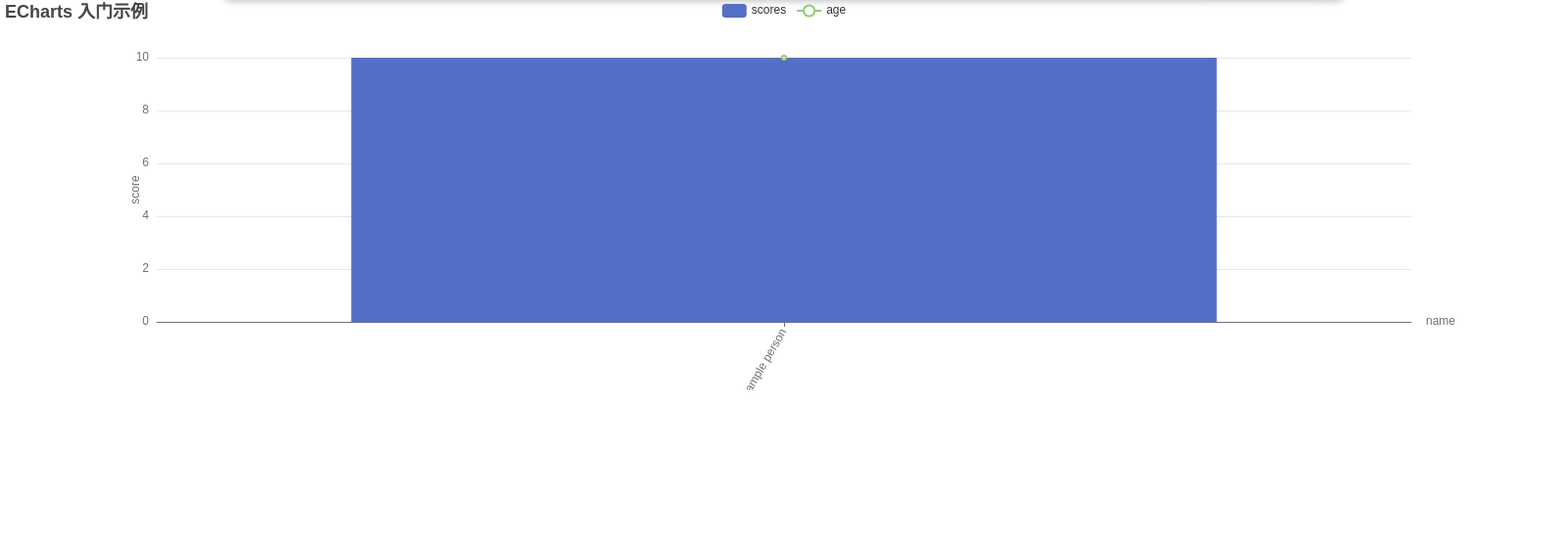
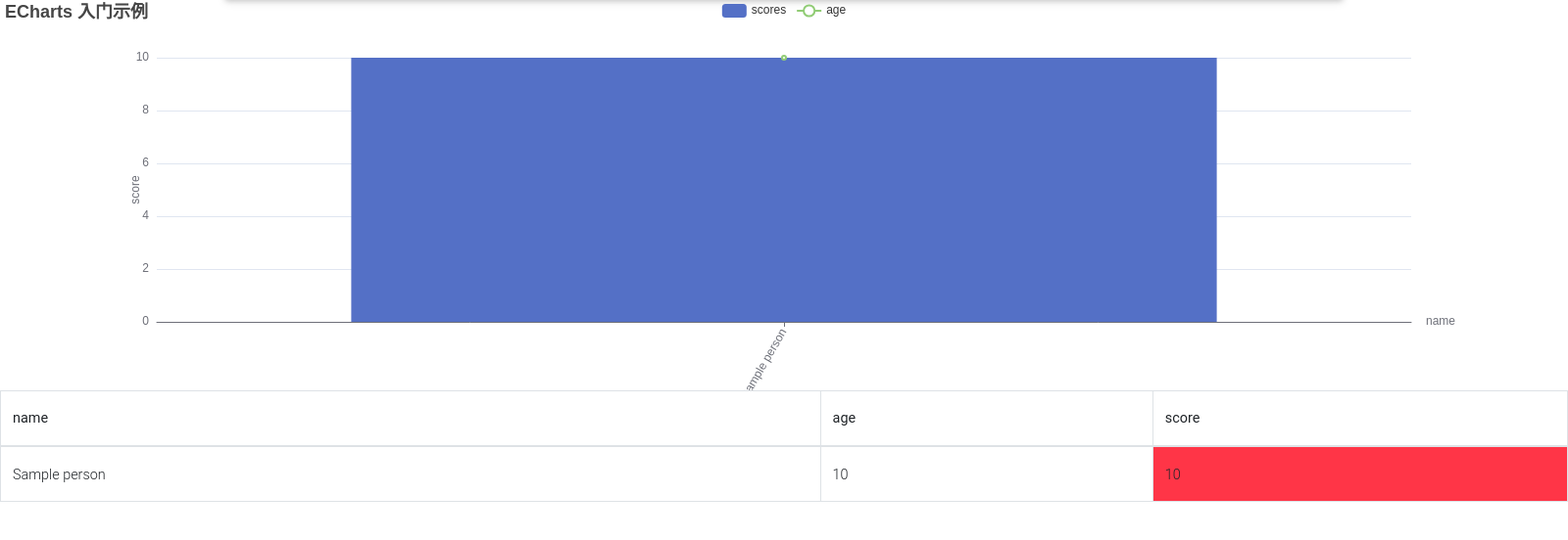
Before and after one commit to eisscerav/mysite_template, a Django app: page /polls/charts/ in a window 1600 px wide. Shown: the part 63-615 px from the top of the page at 98% size. Run offline with Django 3.2, Linux system fonts and the light colour scheme; tables that the repository leaves empty hold one stand-in row (values such as "Sample post"); some libraries are stand-ins or nearby versions.

Commit message:
set background to red in table if score < 70.

```diff
--- a/polls/templates/polls/echarts.html
+++ b/polls/templates/polls/echarts.html
@@ -4,6 +4,24 @@
 {% block content %}
     <div id="echarts_demo" style="width: 1600px;height:400px;"></div>
 
+    <table class="table table-bordered">
+        <thead>
+            <tr>
+                <th>name</th>
+                <th>age</th>
+                <th>score</th>
+            </tr>
+        </thead>
+        <tbody>
+        {% for person in persons %}
+            <tr>
+                <td>{{ person.name }}</td>
+                <td>{{ person.age }}</td>
+                <td class="td-score">{{ person.score }}</td>
+            </tr>
+        {% endfor %}
+        </tbody>
+    </table>
     <script type="text/javascript">
       // 基于准备好的dom，初始化echarts实例
       var myChart = echarts.init(document.getElementById('echarts_demo'));
@@ -62,5 +80,16 @@
 
       // 使用刚指定的配置项和数据显示图表。
       myChart.setOption(option);
+
+    $(function () {
+        $('.td-score').each(function (){
+            //if score < 70 in table, set to red
+            let score = $(this).text();
+            if(score < 70){
+                console.log(score);
+                $(this).addClass('bg-danger')
+            }
+        })
+    })
     </script>
 {% endblock %}
```
Also changed, not shown: polls/templates/polls/index.html (+5 -3 lines).
